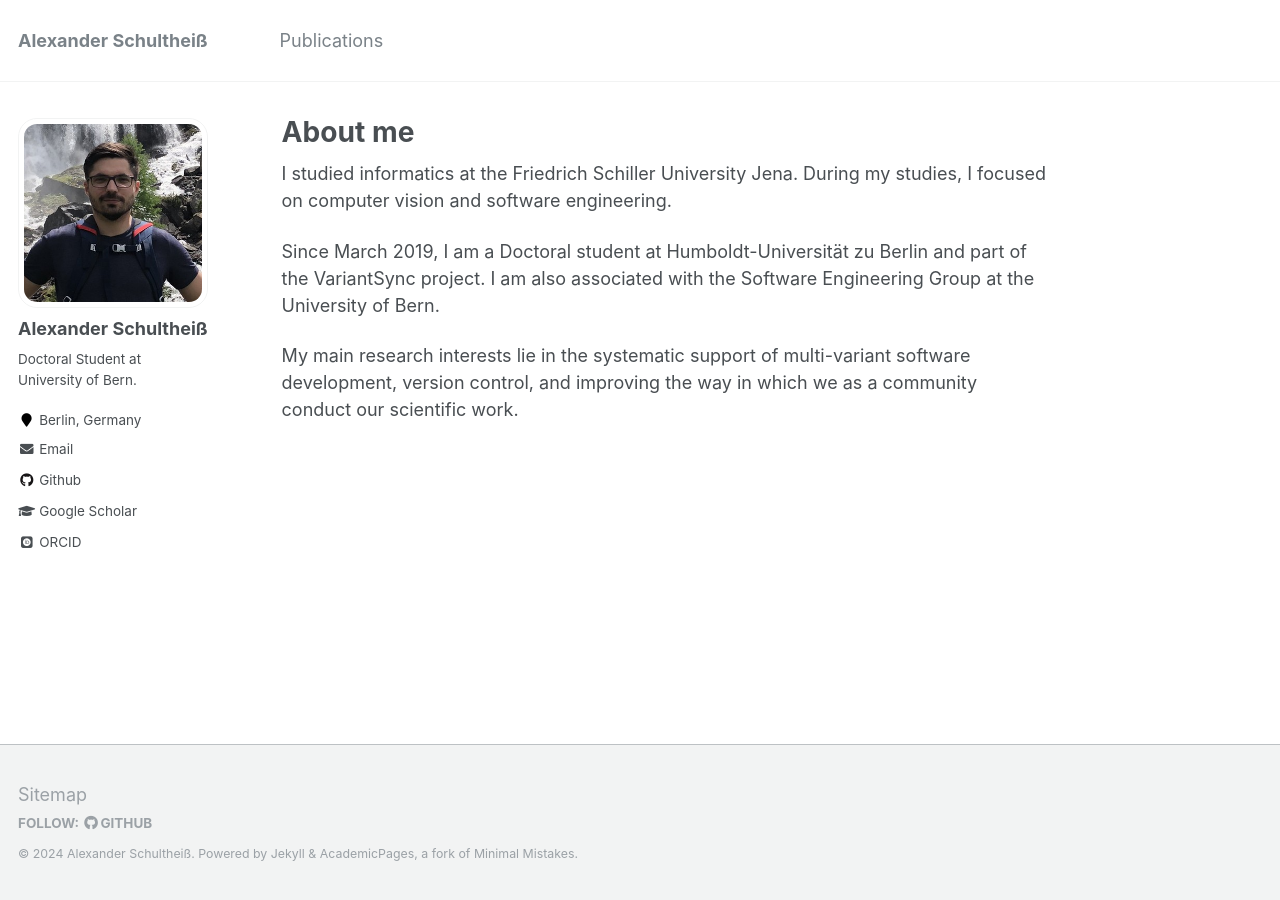
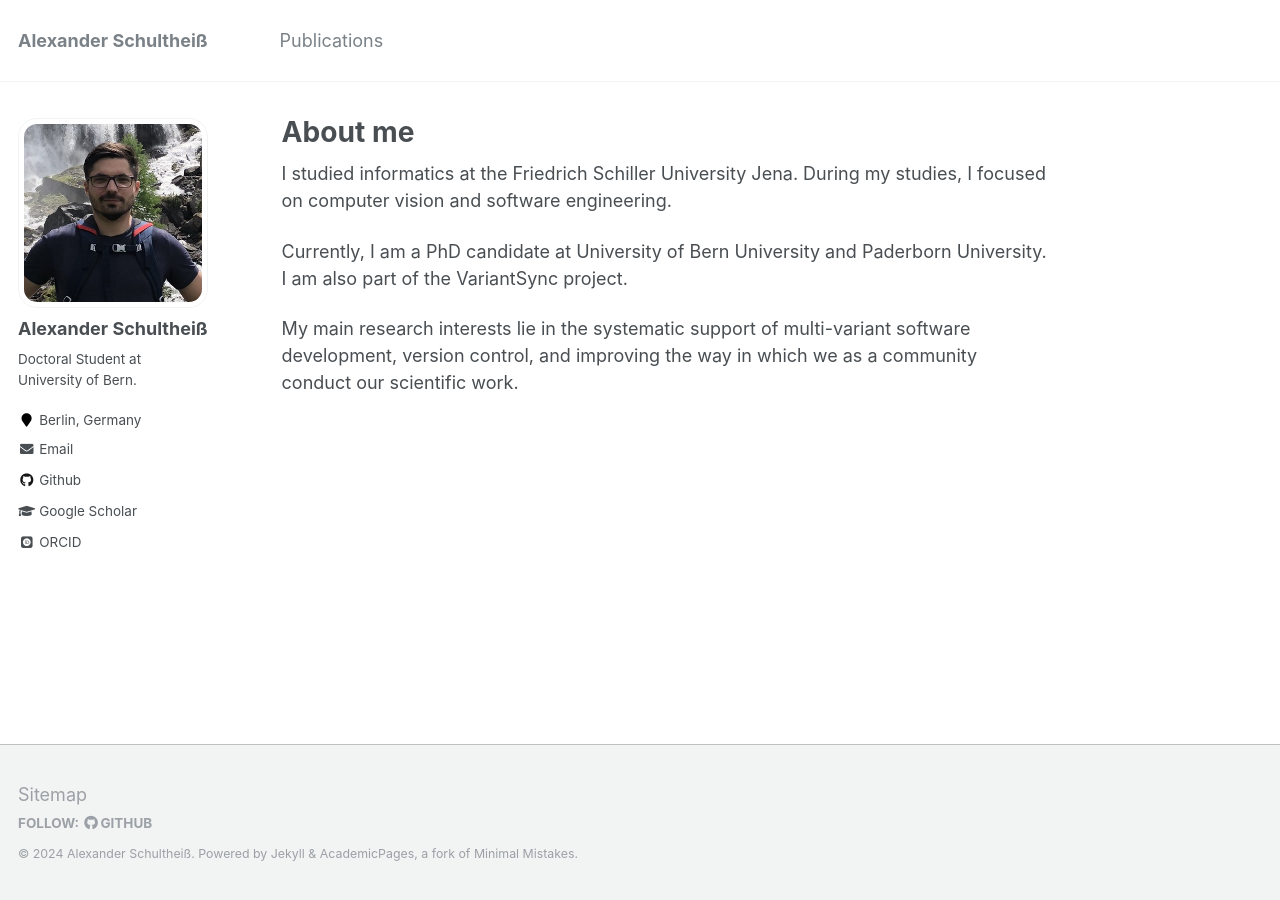
Before and after one commit to AlexanderSchultheiss/AlexanderSchultheiss.github.io, a Jekyll site: the page built from _pages/about.md, in a window 1280 px wide. Built offline with Jekyll 4.4.1, drawn with Linux system fonts in a browser that asks for light colours; some web fonts are replaced.

Commit message:
update about

```diff
--- a/_pages/about.md
+++ b/_pages/about.md
@@ -10,6 +10,6 @@ redirect_from:
 
 I studied informatics at the Friedrich Schiller University Jena. During my studies, I focused on computer vision and software engineering.
 
-Since March 2019, I am a Doctoral student at Humboldt-Universität zu Berlin and part of the VariantSync project. I am also associated with the Software Engineering Group at the University of Bern.
+Currently, I am a PhD candidate at University of Bern University and Paderborn University. I am also part of the VariantSync project.
 
 My main research interests lie in the systematic support of multi-variant software development, version control, and improving the way in which we as a community conduct our scientific work.
```
